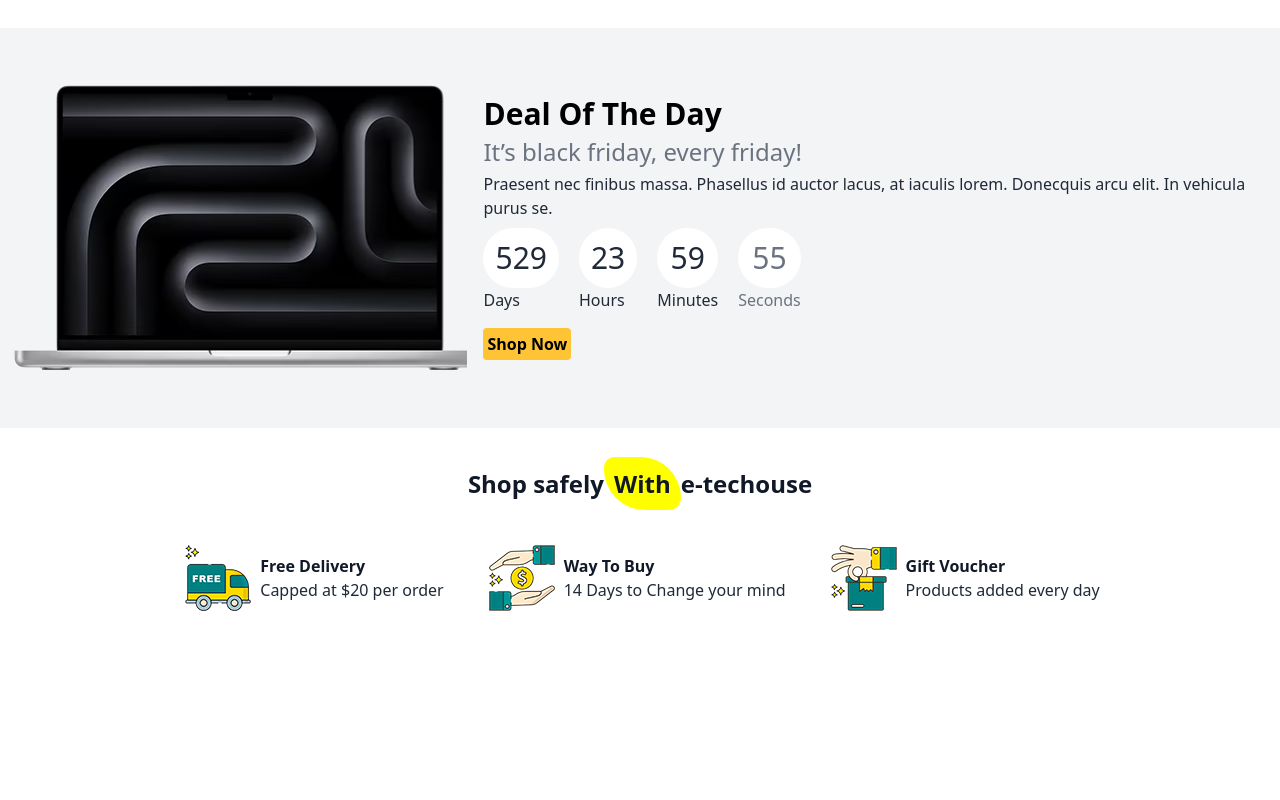
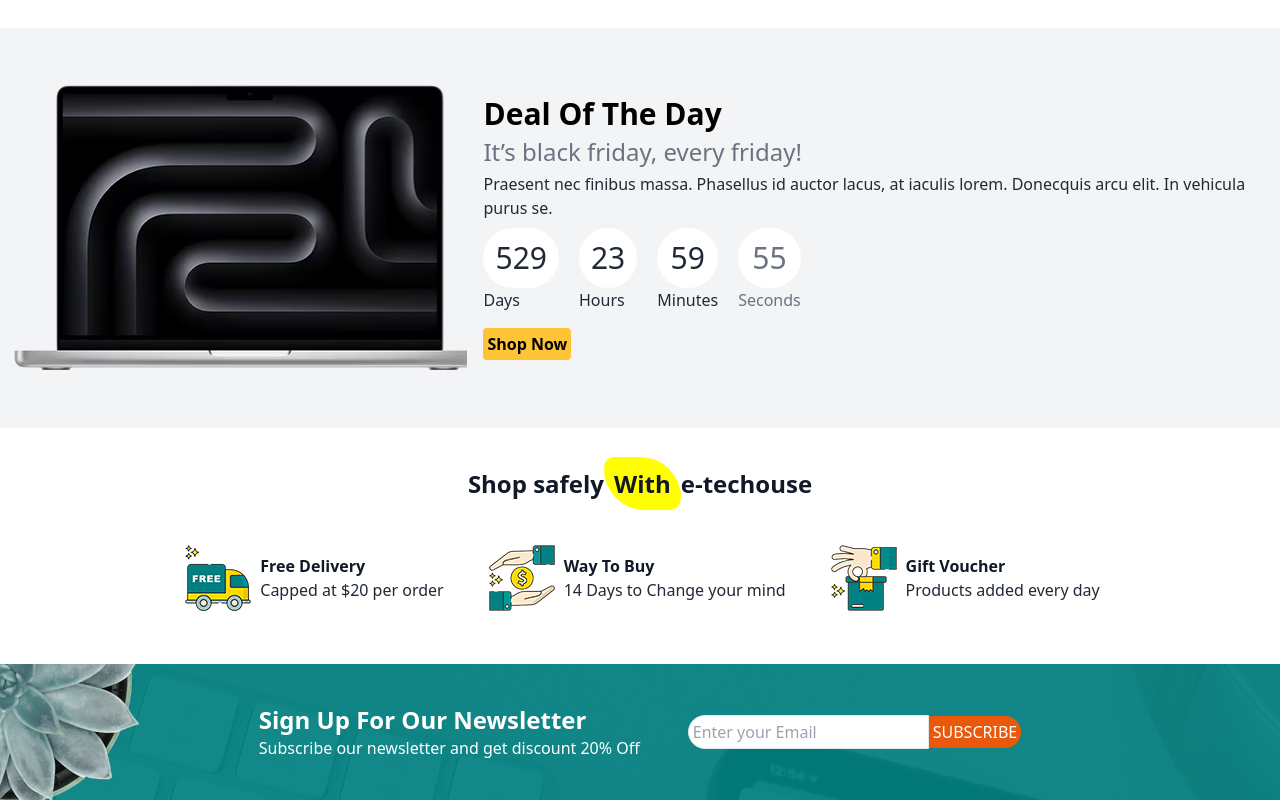
Before and after one commit to MuhammadSaikat25/e-commerce-client, a React (Vite) app: page / in a window 1280 px wide. Shown: the part 1843-2643 px from the top of the page. Before the commit the page ends 2459 px from the top, so only its background shows below. Built offline with nearby package versions, Linux system fonts and the light colour scheme.

Commit message:
added Newsletter section

```diff
--- /dev/null
+++ b/src/components/Home/Newsletter.jsx
@@ -0,0 +1,22 @@
+import banner from "../../assets/Newslatter-banner.png";
+
+const Newsletter = () => {
+  return (
+    <div className="mt-12 p-10" style={{ backgroundImage: `url(${banner})` }}>
+      <div className="flex justify-center items-center gap-12">
+        <div className=" ">
+          <h1 className="text-white font-semibold text-2xl">
+            Sign Up For Our Newsletter
+          </h1>
+          <h1 className="text-white">Subscribe our newsletter and get discount 20% Off</h1>
+        </div>
+        <div className="flex items-center">
+          <input className="border w-full p-1 rounded-l-3xl" type="text" placeholder="Enter your Email"/>
+          <button className="bg-orange-600 text-white p-1 rounded-r-3xl">SUBSCRIBE</button>
+        </div>
+      </div>
+    </div>
+  );
+};
+
+export default Newsletter;
--- a/src/page/MainLayout/Home.jsx
+++ b/src/page/MainLayout/Home.jsx
@@ -2,6 +2,7 @@ import CATEGORY from "../../components/Home/CATEGORY";
 import Discount from "../../components/Home/Discount";
 import HeaderSection from "../../components/Home/HeaderSection";
 import ImageSection from "../../components/Home/ImageSection";
+import Newsletter from "../../components/Home/Newsletter";
 import Parallax from "../../components/Home/Parallax";
 import ShopSafely from "../../components/Home/ShopSafely";
 
@@ -14,6 +15,7 @@ const Home = () => {
       <Discount></Discount>
       <Parallax></Parallax>
       <ShopSafely></ShopSafely>
+      <Newsletter></Newsletter>
     </div>
   );
 };
```
Also changed, not shown: src/assets/Newslatter-banner.png (added).
